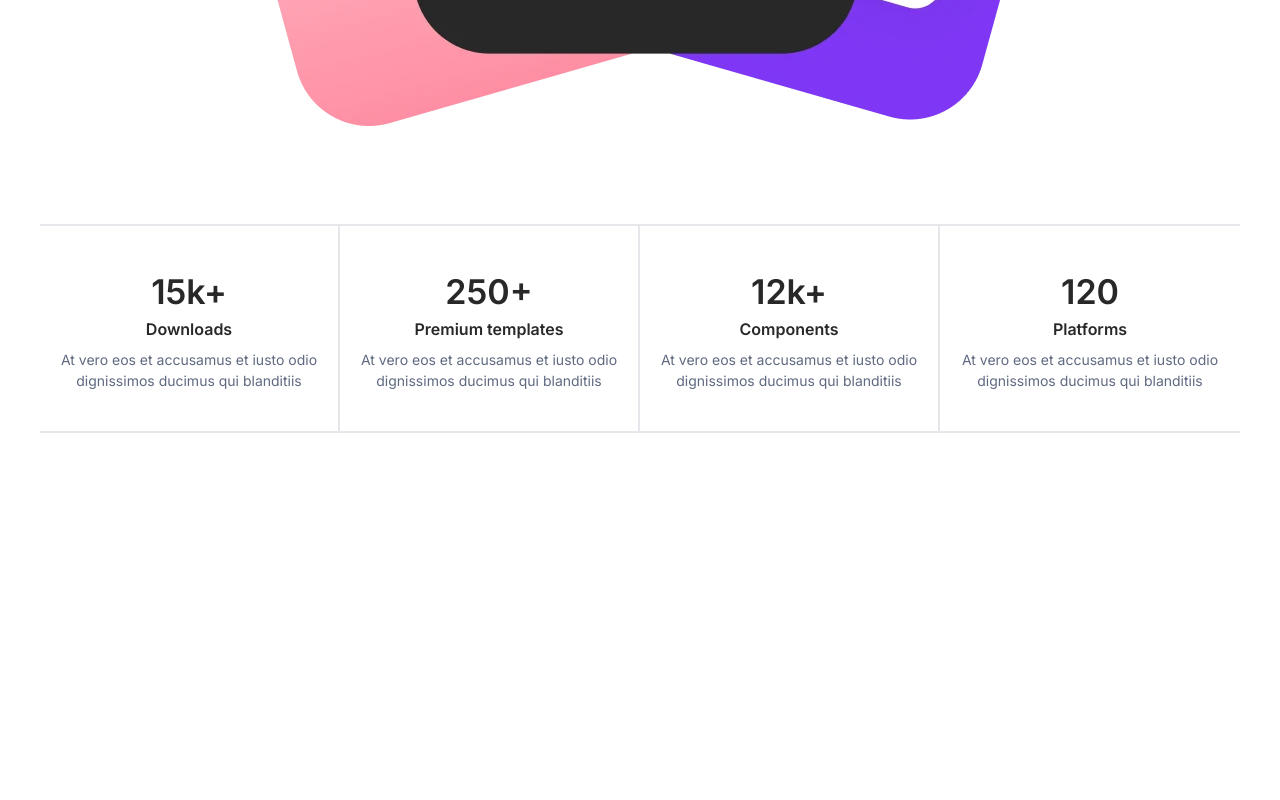
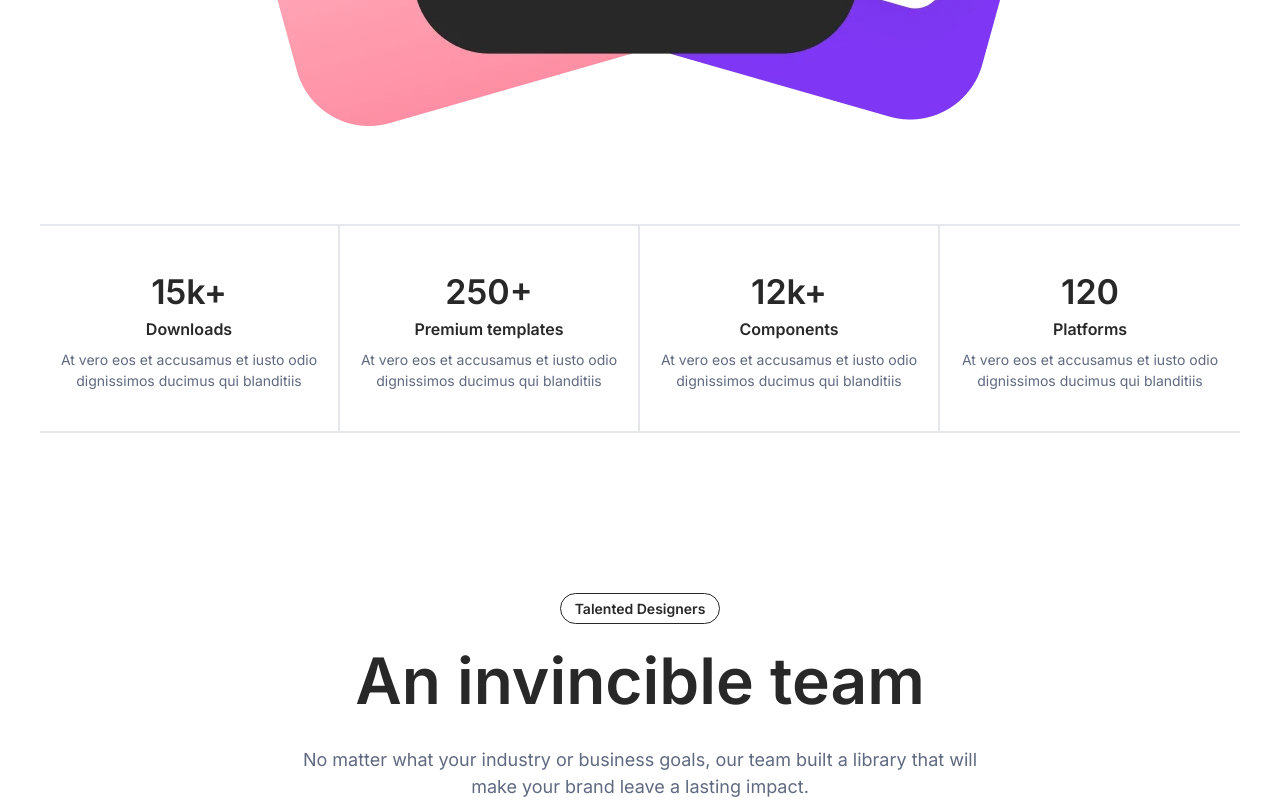
Before and after one commit to Vimal1232/Ecom_Marketplace, a React (Vite) app: page /#/about in a window 1280 px wide. Shown: the part 1100-1900 px from the top of the page. Before the commit the page ends 1613 px from the top, so only its background shows below. Built offline with nearby package versions, Linux system fonts and the light colour scheme.

Commit message:
About another Head

```diff
--- a/src/Pages/about.jsx
+++ b/src/Pages/about.jsx
@@ -40,6 +40,17 @@ const About = () => {
       <div className="my-20">
         <Split />
       </div>
+      <div className="pt-20">
+        <Shophome
+          title="An invincible team"
+          Paragraph="
+          No matter what your industry or business goals, our team built a library that will make your brand leave a lasting impact."
+          Button="Talented Designers"
+          fontClass="font-semibold"
+          fontsize="text-[64px]"
+          width="max-w-[700px] "
+        />
+      </div>
     </section>
   );
 };
```
